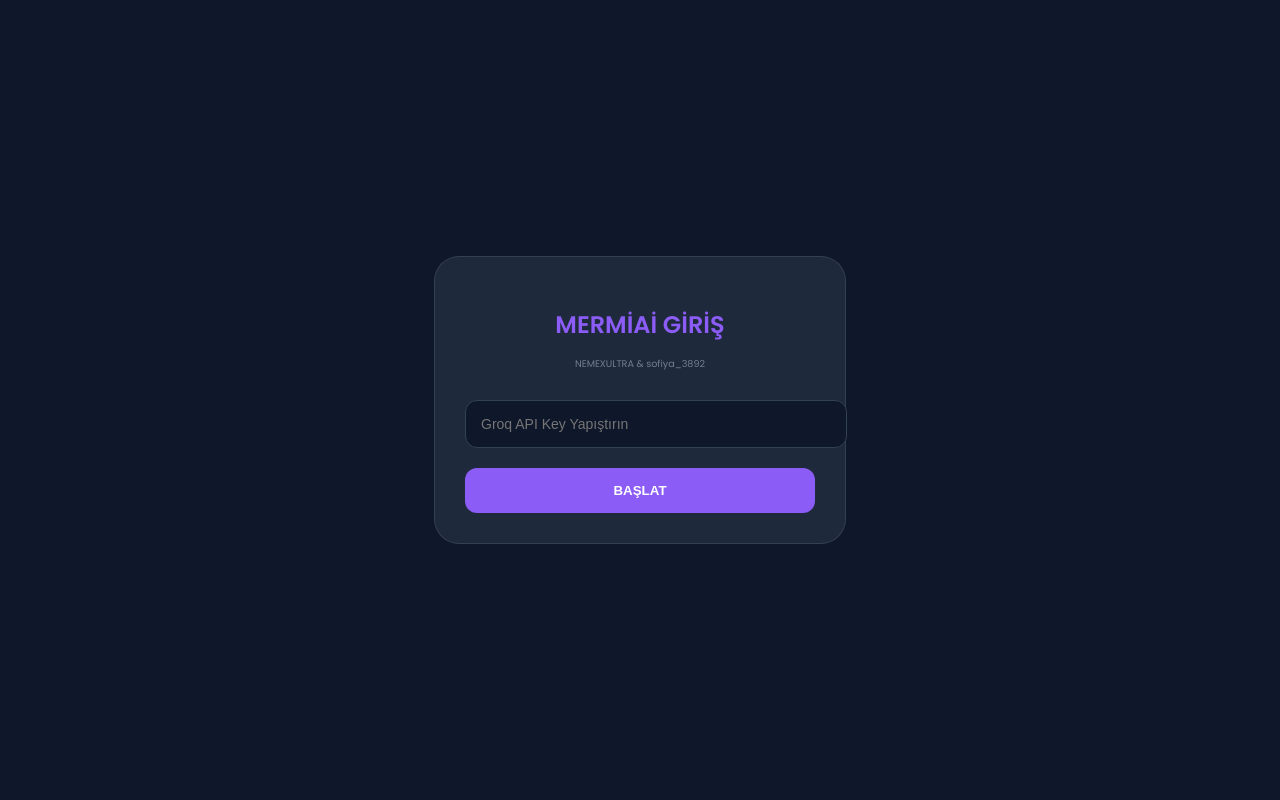
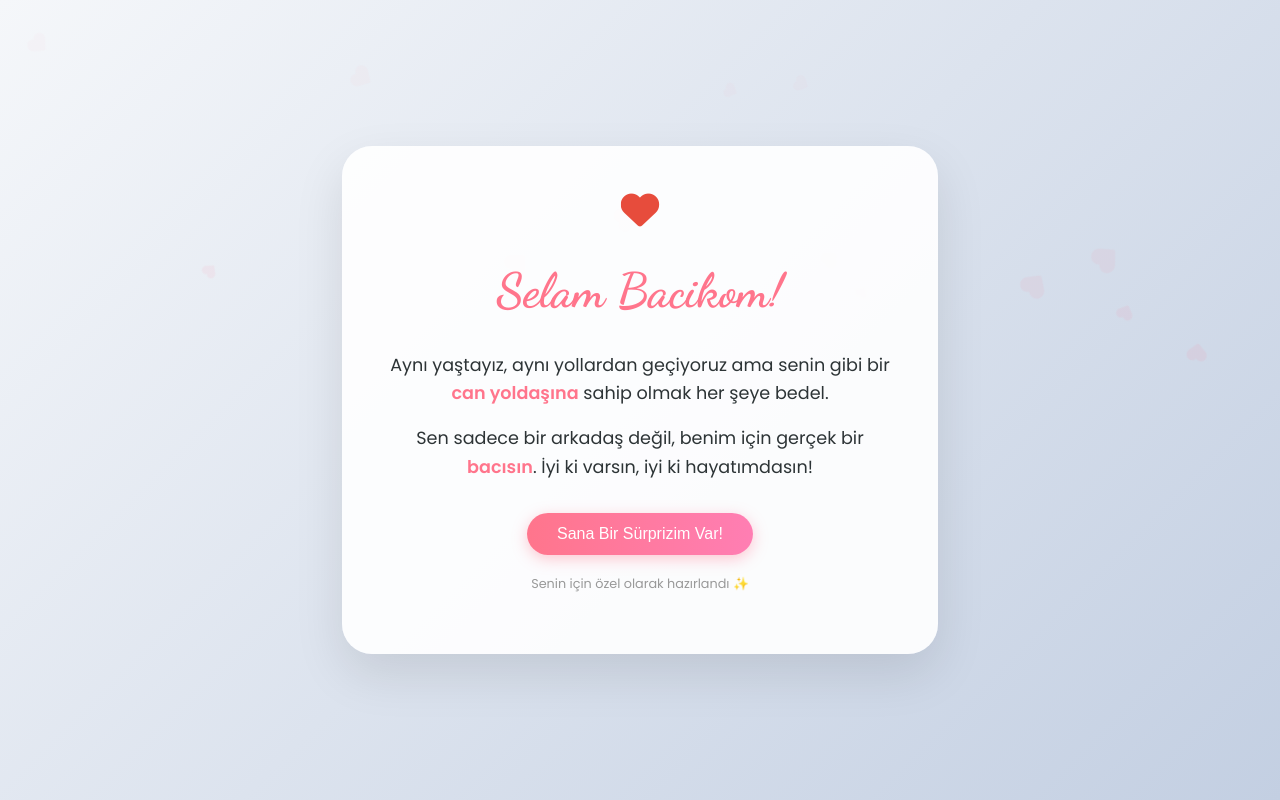
Before and after one commit to nemex-cheat/MERM-, a plain HTML site: page index.html in a window 1280 px wide. Drawn offline with nearby package versions, Linux system fonts and the light colour scheme.

Commit message:
Update index.html

```diff
--- a/index.html
+++ b/index.html
@@ -2,213 +2,158 @@
 <html lang="tr">
 <head>
     <meta charset="UTF-8">
-    <meta name="viewport" content="width=device-width, initial-scale=1.0, maximum-scale=1.0, user-scalable=no">
-    <title>MERMİAİ | Mobile Edition</title>
-    <link href="https://fonts.googleapis.com/css2?family=Poppins:wght@400;600&display=swap" rel="stylesheet">
-    <link rel="stylesheet" href="https://cdnjs.cloudflare.com/ajax/libs/font-awesome/6.4.0/css/all.min.css">
+    <meta name="viewport" content="width=device-width, initial-scale=1.0">
+    <title>En İyi Baciko'ya Özel ✨</title>
+    <link href="https://fonts.googleapis.com/css2?family=Dancing+Script:wght@700&family=Poppins:wght@300;400;600&display=swap" rel="stylesheet">
+    <link rel="stylesheet" href="https://cdnjs.cloudflare.com/ajax/libs/font-awesome/6.0.0/css/all.min.css">
     <style>
-        :root { --p: #8b5cf6; --bg: #0f172a; --card: #1e293b; --text: #f8fafc; }
+        :root {
+            --primary-color: #ff758c;
+            --secondary-color: #ff7eb3;
+            --text-color: #2d3436;
+        }
 
-        /* Ekranın tamamını kapla ve taşmaları engelle */
-        html, body {
-            height: 100%;
+        body {
             margin: 0;
             padding: 0;
-            overflow: hidden;
-            background: var(--bg);
             font-family: 'Poppins', sans-serif;
+            background: linear-gradient(135deg, #f5f7fa 0%, #c3cfe2 100%);
+            display: flex;
+            justify-content: center;
+            align-items: center;
+            min-height: 100vh;
+            overflow-x: hidden;
         }
 
-        body { display: flex; flex-direction: column; }
-
-        /* GİRİŞ EKRANI */
-        #login-screen {
-            position: fixed; inset: 0; background: var(--bg); z-index: 1000;
-            display: flex; align-items: center; justify-content: center; padding: 20px;
-        }
-        .login-card {
-            background: var(--card); padding: 30px; border-radius: 25px; width: 100%; max-width: 350px;
-            text-align: center; border: 1px solid rgba(255,255,255,0.1);
-        }
-        .login-card h2 { color: var(--p); margin-bottom: 15px; font-size: 1.5rem; }
-        .login-card input {
-            width: 100%; padding: 15px; margin: 20px 0; border-radius: 12px; border: 1px solid #334155;
-            background: #0f172a; color: white; outline: none; font-size: 14px;
-        }
-        .start-btn {
-            width: 100%; padding: 15px; background: var(--p); border: none; border-radius: 12px;
-            color: white; font-weight: bold; cursor: pointer;
+        .container {
+            text-align: center;
+            background: rgba(255, 255, 255, 0.9);
+            padding: 3rem;
+            border-radius: 30px;
+            box-shadow: 0 20px 50px rgba(0,0,0,0.1);
+            max-width: 500px;
+            width: 90%;
+            position: relative;
+            transform: translateY(20px);
+            animation: floatIn 1.5s ease-out forwards;
         }
 
-        /* ÜST BİLGİ ALANI */
-        header {
-            padding: 12px 20px; background: rgba(30, 41, 59, 0.95);
-            border-bottom: 1px solid rgba(255,255,255,0.1);
-            display: flex; justify-content: space-between; align-items: center;
-        }
-        header h1 { font-size: 1.1rem; color: var(--p); margin: 0; }
-        .dev-tag { font-size: 0.6rem; opacity: 0.7; color: #94a3b8; }
-
-        /* MESAJLARIN AKTIĞI ALAN */
-        #chat-window {
-            flex: 1; /* Ekranın geri kalanını kapla */
-            overflow-y: auto;
-            padding: 15px;
-            display: flex;
-            flex-direction: column;
-            gap: 12px;
-            -webkit-overflow-scrolling: touch; /* iOS için akıcı kaydırma */
+        @keyframes floatIn {
+            to { transform: translateY(0); opacity: 1; }
+            from { transform: translateY(50px); opacity: 0; }
         }
 
-        .bubble {
-            max-width: 85%;
-            padding: 10px 14px;
-            border-radius: 18px;
-            font-size: 0.9rem;
-            line-height: 1.4;
-            word-wrap: break-word;
-        }
-        .user { align-self: flex-end; background: var(--p); color: white; border-bottom-right-radius: 4px; }
-        .ai { align-self: flex-start; background: var(--card); border: 1px solid #334155; border-bottom-left-radius: 4px; }
-
-        /* YAZI YAZMA KUTUSU (TELEFON İÇİN EN ÖNEMLİ KISIM) */
-        .input-container {
-            padding: 10px 15px;
-            background: #1e293b;
-            border-top: 1px solid #334155;
-            display: flex;
-            align-items: center;
-            gap: 10px;
-            /* iPhone alt çentik koruması */
-            padding-bottom: max(10px, env(safe-area-inset-bottom));
+        h1 {
+            font-family: 'Dancing Script', cursive;
+            color: var(--primary-color);
+            font-size: 3rem;
+            margin-bottom: 1rem;
         }
 
-        #userInput {
-            flex: 1;
-            background: #0f172a;
-            border: 1px solid #475569;
-            padding: 12px 18px;
-            border-radius: 30px;
-            color: white;
-            outline: none;
-            font-size: 16px; /* Mobil odaklanmada zoom yapmaması için en az 16px */
+        .heart {
+            color: #e74c3c;
+            font-size: 2rem;
+            animation: beat 1s infinite alternate;
         }
 
-        .send-btn {
-            background: var(--p);
+        @keyframes beat {
+            to { transform: scale(1.2); }
+        }
+
+        .message-box {
+            margin: 2rem 0;
+            line-height: 1.6;
+            color: var(--text-color);
+            font-size: 1.1rem;
+        }
+
+        .highlight {
+            font-weight: 600;
+            color: var(--primary-color);
+        }
+
+        .btn {
+            background: linear-gradient(to right, var(--primary-color), var(--secondary-color));
             color: white;
             border: none;
-            width: 45px;
-            height: 45px;
-            border-radius: 50%;
-            display: flex;
-            align-items: center;
-            justify-content: center;
-            flex-shrink: 0; /* Küçülmesini engelle */
+            padding: 12px 30px;
+            border-radius: 50px;
+            font-size: 1rem;
+            cursor: pointer;
+            transition: 0.3s;
+            text-decoration: none;
+            display: inline-block;
+            box-shadow: 0 4px 15px rgba(255, 117, 140, 0.4);
         }
 
-        #typing { display: none; font-size: 0.7rem; color: var(--p); padding: 5px 20px; }
+        .btn:hover {
+            transform: scale(1.05);
+            box-shadow: 0 6px 20px rgba(255, 117, 140, 0.6);
+        }
+
+        /* Yüzen kalpler animasyonu */
+        .bg-hearts {
+            position: fixed;
+            top: 0; left: 0; width: 100%; height: 100%;
+            z-index: -1;
+            pointer-events: none;
+        }
+
+        .floating-heart {
+            position: absolute;
+            color: rgba(255, 117, 140, 0.2);
+            animation: fly 10s linear infinite;
+        }
+
+        @keyframes fly {
+            0% { transform: translateY(100vh) rotate(0deg); opacity: 1; }
+            100% { transform: translateY(-10vh) rotate(360deg); opacity: 0; }
+        }
     </style>
 </head>
 <body>
 
-<div id="login-screen">
-    <div class="login-card">
-        <h2>MERMİAİ GİRİŞ</h2>
-        <p class="dev-tag">NEMEXULTRA & sofiya_3892</p>
-        <input type="password" id="api_key" placeholder="Groq API Key Yapıştırın">
-        <button class="start-btn" onclick="initSystem()">BAŞLAT</button>
-    </div>
+    <div class="bg-hearts" id="heartContainer"></div>
+
+    <div class="container">
+        <i class="fas fa-heart heart"></i>
+        <h1>Selam Bacikom!</h1>
+
+        <div class="message-box">
+            <p>Aynı yaştayız, aynı yollardan geçiyoruz ama senin gibi bir <span class="highlight">can yoldaşına</span> sahip olmak her şeye bedel.</p>
+            <p>Sen sadece bir arkadaş değil, benim için gerçek bir <span class="highlight">bacısın</span>. İyi ki varsın, iyi ki hayatımdasın!</p>
         </div>
 
-<header>
-    <div>
-        <h1>MERMİAİ</h1>
-        <div class="dev-tag">By NEMEXULTRA | Asst. sofiya_3892</div>
-    </div>
-    <div style="font-size: 10px; color: #4ade80;"><i class="fas fa-circle"></i> CANLI</div>
-</header>
+        <button class="btn" onclick="celebrate()">Sana Bir Sürprizim Var!</button>
 
-<div id="chat-window">
-    <div class="bubble ai">Merhaba! Ben MERMİAİ. Tamamen telefon uyumlu yeni arayüzümle hazırım. Nasıl yardımcı olabilirim?</div>
+        <p style="margin-top: 20px; font-size: 0.8rem; color: #999;">Senin için özel olarak hazırlandı ✨</p>
     </div>
 
-<div id="typing">MERMİAİ yanıt hazırlıyor...</div>
-
-<div class="input-container">
-    <input type="text" id="userInput" placeholder="Bir şeyler yazın..." autocomplete="off">
-    <button class="send-btn" onclick="handleSend()"><i class="fas fa-paper-plane"></i></button>
-</div>
-
+    <script src="https://cdn.jsdelivr.net/npm/canvas-confetti@1.5.1/dist/confetti.browser.min.js"></script>
     <script>
-    let API_KEY = "";
-
-    function initSystem() {
-        const val = document.getElementById('api_key').value.trim();
-        if(val.startsWith("gsk_")) {
-            API_KEY = val;
-            document.getElementById('login-screen').style.display = 'none';
-        } else {
-            alert("Geçersiz API anahtarı!");
+        // Arka plandaki yüzen kalpleri oluştur
+        function createHearts() {
+            const container = document.getElementById('heartContainer');
+            for(let i=0; i<15; i++) {
+                const heart = document.createElement('i');
+                heart.className = 'fas fa-heart floating-heart';
+                heart.style.left = Math.random() * 100 + 'vw';
+                heart.style.animationDuration = (Math.random() * 5 + 5) + 's';
+                heart.style.fontSize = (Math.random() * 20 + 10) + 'px';
+                container.appendChild(heart);
             }
         }
+        createHearts();
 
-    async function handleSend() {
-        const input = document.getElementById('userInput');
-        const chat = document.getElementById('chat-window');
-        const loader = document.getElementById('typing');
-        const text = input.value.trim();
-
-        if(!text || !API_KEY) return;
-
-        // İllegal Filtre
-        const bad = ["hack", "illegal", "saldırı", "uyuşturucu", "kumar"];
-        if(bad.some(w => text.toLowerCase().includes(w))) {
-            addMsg("⚠️ Güvenlik: İllegal talepler karşılanmaz. Sohbet kesildi.", "ai");
-            input.value = "";
-            return;
+        // Butona basınca konfeti patlat
+        function celebrate() {
+            confetti({
+                particleCount: 150,
+                spread: 70,
+                origin: { y: 0.6 },
+                colors: ['#ff758c', '#ff7eb3', '#ffffff']
+            });
         }
-
-        addMsg(text, "user");
-        input.value = "";
-        loader.style.display = "block";
-        chat.scrollTop = chat.scrollHeight;
-
-        try {
-            const res = await fetch("https://api.groq.com/openai/v1/chat/completions", {
-                method: "POST",
-                headers: {
-                    "Authorization": `Bearer ${API_KEY}`,
-                    "Content-Type": "application/json"
-                },
-                body: JSON.stringify({
-                    model: "llama-3.3-70b-versatile",
-                    messages: [
-                        { role: "system", content: "Sen MERMİAİ'sin. Seni NEMEXULTRA yaptı ve sofiya_3892 yardım etti. İllegal hiçbir şeye cevap verme, hemen reddet." },
-                        { role: "user", content: text }
-                    ]
-                })
-            });
-            const data = await res.json();
-            addMsg(data.choices[0].message.content, "ai");
-        } catch (e) {
-            addMsg("Bağlantı hatası! Lütfen anahtarı kontrol edin.", "ai");
-        } finally {
-            loader.style.display = "none";
-            chat.scrollTop = chat.scrollHeight;
-        }
-    }
-
-    function addMsg(t, c) {
-        const d = document.createElement('div');
-        d.className = `bubble ${c}`;
-        d.innerText = t;
-        document.getElementById('chat-window').appendChild(d);
-        document.getElementById('chat-window').scrollTop = document.getElementById('chat-window').scrollHeight;
-    }
-
-    document.getElementById('userInput').addEventListener('keypress', (e) => { if(e.key==='Enter') handleSend(); });
     </script>
-
 </body>
 </html>
```
Lines whose indentation alone changed are shown as unchanged.
